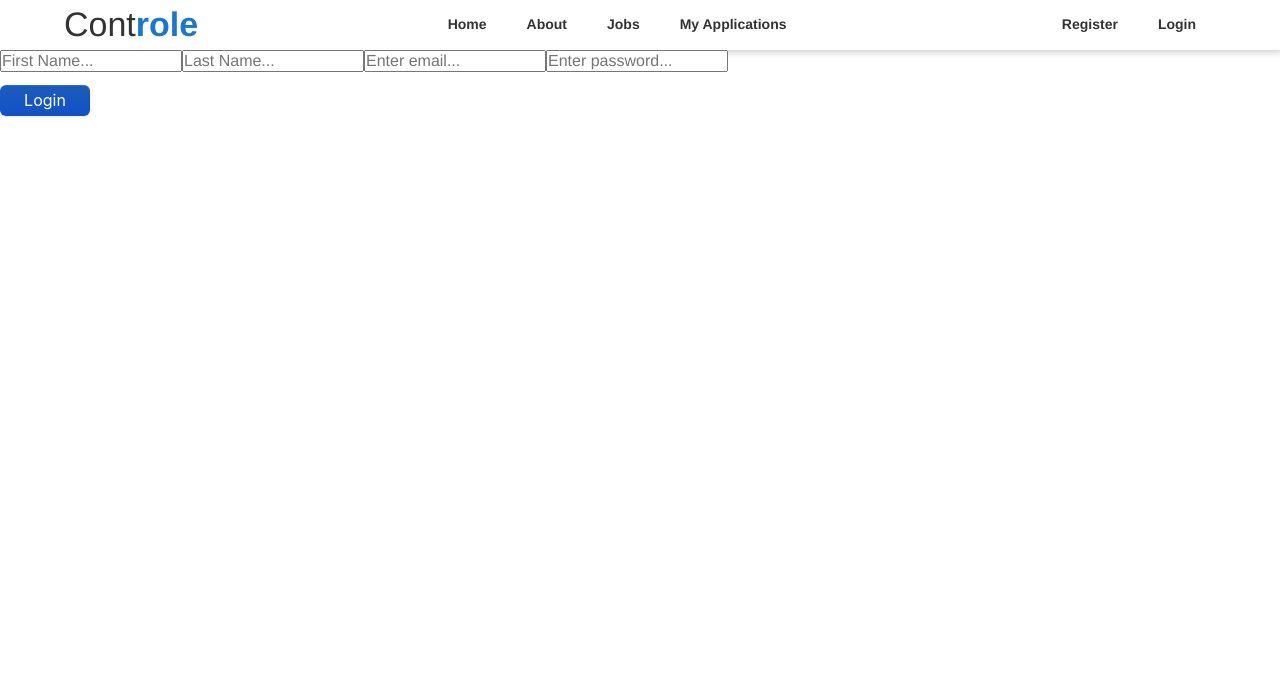
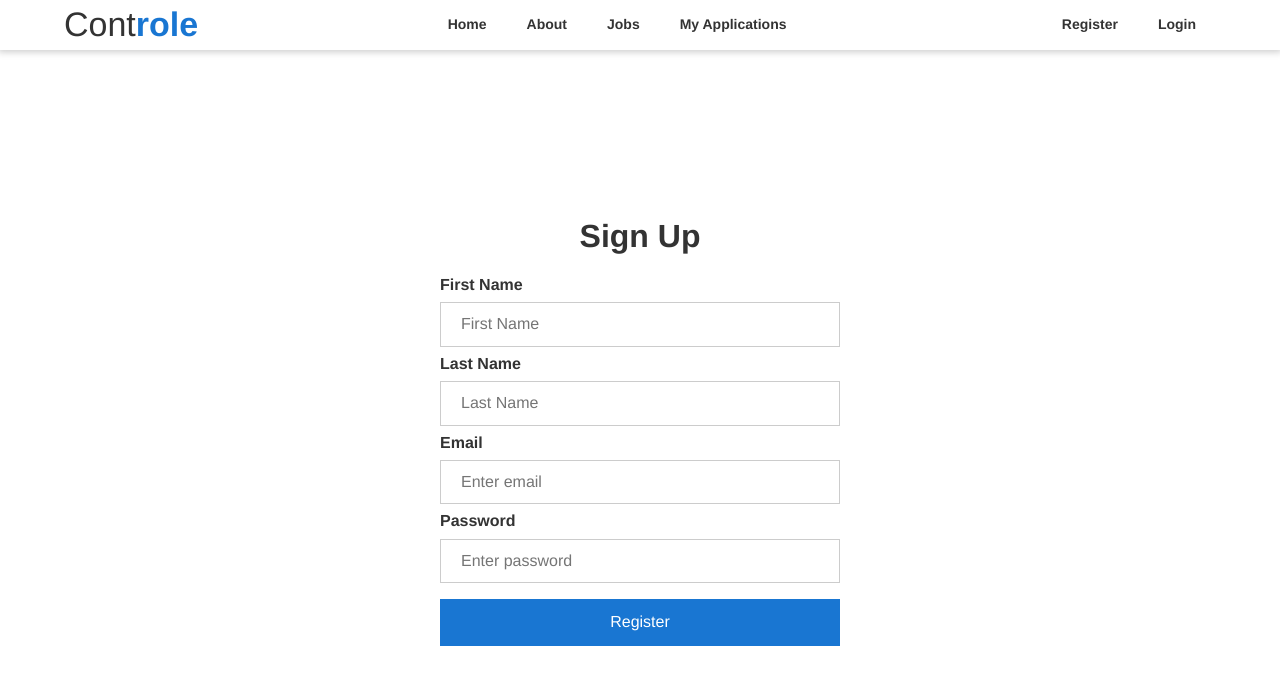
Before and after one commit to bnGil/controle, a React (Create React App) app in the folder client/: page /register in a window 1280 px wide. Shown: the top 684 px of the page. Built offline with nearby package versions, Linux system fonts and the light colour scheme.

Commit message:
added style to login page and register page

```diff
--- a/client/src/pages/loginPage/LoginPage.jsx
+++ b/client/src/pages/loginPage/LoginPage.jsx
@@ -32,9 +32,10 @@ function LoginPage() {
   }
 
   return (
-    <div>
-      <form onSubmit={handleSubmit}>
-        <div className="form-container">
+    <div className="loginPage-container">
+      <h1>Sign In</h1>
+      <div className="form-container">
+        <form onSubmit={handleSubmit}>
           <label htmlFor="email">
             <b>Email</b>
           </label>
@@ -47,7 +48,7 @@ function LoginPage() {
           />
 
           <label htmlFor="password">
-            <b>Email</b>
+            <b>Password</b>
           </label>
           <input
             type="password"
@@ -56,9 +57,9 @@ function LoginPage() {
             value={password}
             onChange={(e) => setPassword(e.target.value)}
           />
-          <input className="button" type="submit" value="Login" />
-        </div>
-      </form>
+          <input type="submit" value="Login" />
+        </form>
+      </div>
     </div>
   );
 }
--- a/client/src/pages/loginPage/loginPage.css
+++ b/client/src/pages/loginPage/loginPage.css
@@ -1,6 +1,46 @@
+.loginPage-container {
+  height: calc(100% - 50px);
+  display: flex;
+  justify-content: center;
+  align-items: center;
+  flex-direction: column;
+}
+
 .form-container {
   display: flex;
   flex-direction: column;
   width: 400px;
-  margin: auto;
+  height: fit-content;
 }
+
+.form-container input[type="email"],
+input[type="password"],
+input[type="text"] {
+  padding: 12px 20px;
+  margin: 8px 0;
+  border: 1px solid #ccc;
+  width: 100%;
+}
+
+.form-container input[type="submit"] {
+  background-color: #1976d2;
+  color: white;
+  padding: 14px 20px;
+  margin: 8px 0;
+  border: none;
+  cursor: pointer;
+  width: 100%;
+}
+
+.form-container input[type="submit"]:hover {
+  opacity: 0.8;
+}
+
+@media (max-width: 768px) {
+  .loginPage-container {
+    width: 100%;
+  }
+  .form-container {
+    width: 80%;
+  }
+}
--- a/client/src/pages/registerPage/RegisterPage.jsx
+++ b/client/src/pages/registerPage/RegisterPage.jsx
@@ -35,34 +35,56 @@ function RegisterPage() {
   }
 
   return (
-    <div>
+    <div className="registerPage-container">
+      <h1>Sign Up</h1>
+      <div className="form-container">
         <form onSubmit={handleSubmit}>
+          <label htmlFor="fname">
+            <b>First Name</b>
+          </label>
           <input
             type="text"
-          placeholder="First Name..."
+            id="fname"
+            placeholder="First Name"
             value={firstName}
             onChange={(e) => setFirstName(e.target.value)}
           />
+
+          <label htmlFor="lname">
+            <b>Last Name</b>
+          </label>
           <input
             type="text"
-          placeholder="Last Name..."
+            id="lname"
+            placeholder="Last Name"
             value={lastName}
             onChange={(e) => setLastName(e.target.value)}
           />
+
+          <label htmlFor="email">
+            <b>Email</b>
+          </label>
           <input
             type="email"
-          placeholder="Enter email..."
+            id="email"
+            placeholder="Enter email"
             value={email}
             onChange={(e) => setEmail(e.target.value)}
           />
+
+          <label htmlFor="password">
+            <b>Password</b>
+          </label>
           <input
             type="password"
-          placeholder="Enter password..."
+            id="password"
+            placeholder="Enter password"
             value={password}
             onChange={(e) => setPassword(e.target.value)}
           />
-        <input className="button" type="submit" value="Login" />
+          <input type="submit" value="Register" />
         </form>
+      </div>
     </div>
   );
 }
--- a/client/src/pages/registerPage/registerPage.css
+++ b/client/src/pages/registerPage/registerPage.css
@@ -0,0 +1,7 @@
+.registerPage-container {
+  height: calc(100% - 50px);
+  display: flex;
+  justify-content: center;
+  align-items: center;
+  flex-direction: column;
+}
```
Lines whose indentation alone changed are shown as unchanged.
